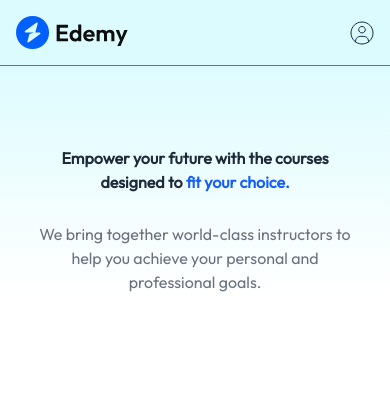
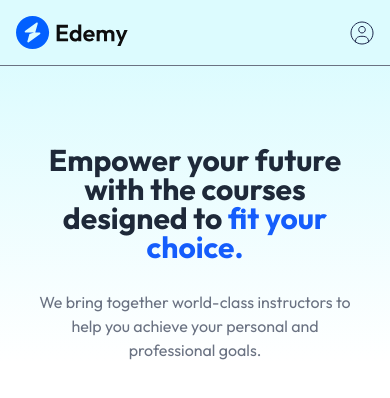
Before and after one commit to mohamad-abdelkhalek/ElevateX, a React (Vite) app in the folder client/: page / in a window 390 px wide. Shown: the top 398 px of the page. Built offline with nearby package versions, Linux system fonts and the light colour scheme; no server answers.

Commit message:
Client: Configured global typography and responsive CSS variables

```diff
--- a/client/src/index.css
+++ b/client/src/index.css
@@ -1,7 +1,39 @@
-@import url('https://fonts.googleapis.com/css2?family=Outfit&wght@0,100..900&display=swap');
+@import url('https://fonts.googleapis.com/css2?family=Outfit:wght@100..900&display=swap');
 
 @import "tailwindcss";
 
+/* Apply the custom font globally */
 * {
-    font-family: Outfit;
+    font-family: 'Outfit', sans-serif;
 }
+
+/* Define CSS variables */
+:root {
+    --home-heading-small: 48px;
+    --home-heading-small-line: 39px;
+
+    --home-heading-large: 48px;
+    --home-heading-large-line: 56px;
+}
+
+/* Media query for smaller screens */
+@media (max-width: 768px) {
+    :root {
+        --home-heading-small: 30px;
+        --home-heading-small-line: 29px;
+
+        --home-heading-large: 36px;
+        --home-heading-large-line: 44px;
+    }
+}
+
+/* Custom Tailwind-like classes */
+.text-home-heading-small {
+    font-size: var(--home-heading-small);
+    line-height: var(--home-heading-small-line);
+}
+
+.text-home-heading-large {
+    font-size: var(--home-heading-large);
+    line-height: var(--home-heading-large-line);
+}
```
